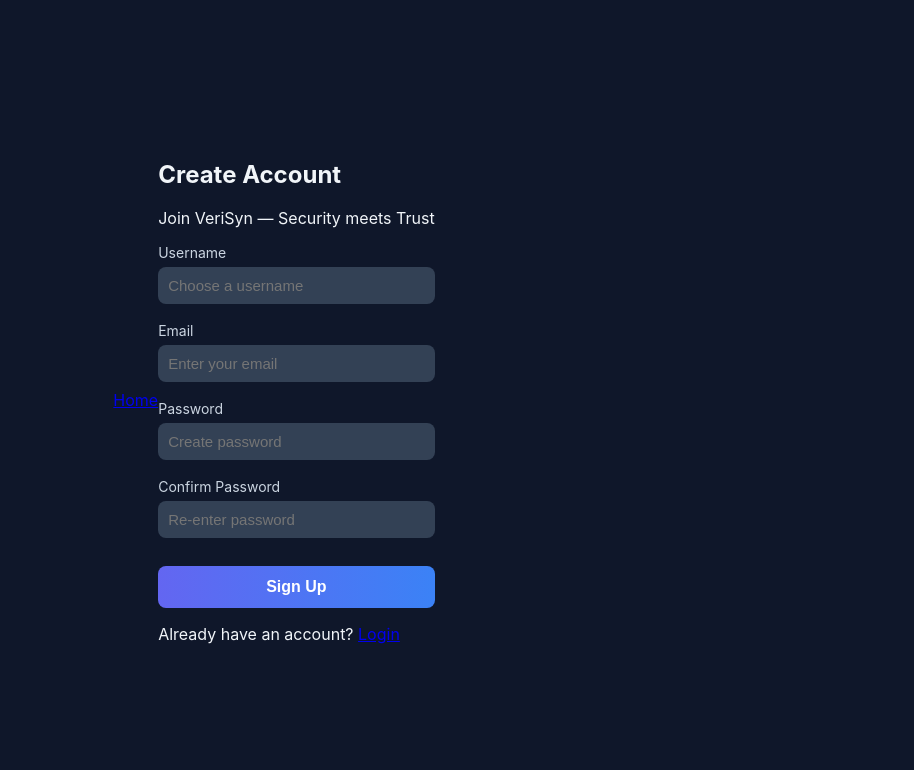
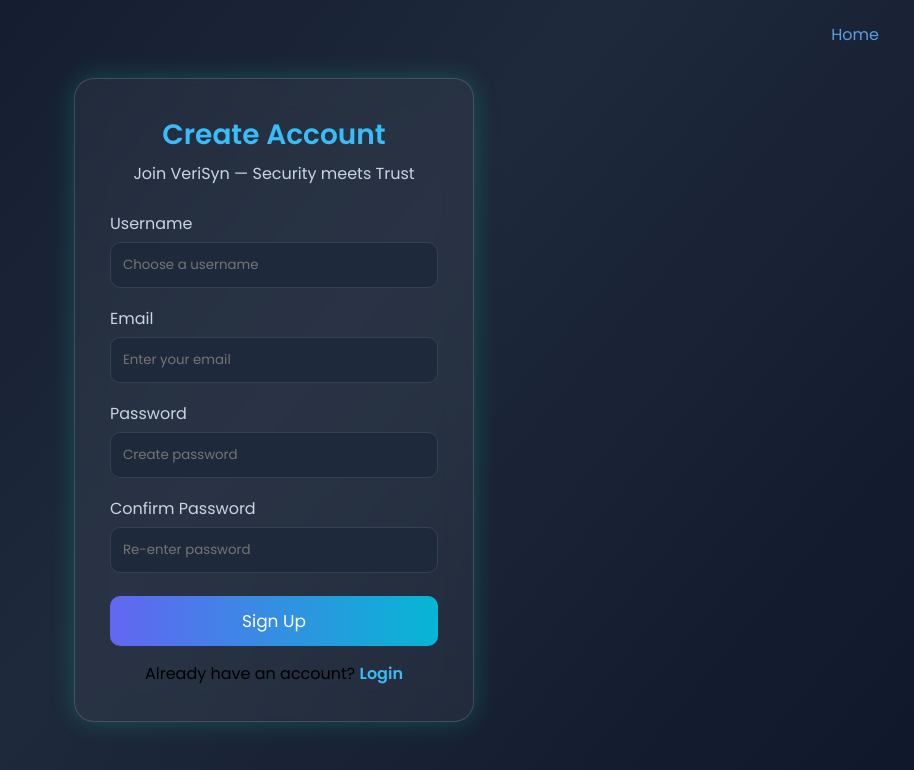
Before and after one commit to deepikaarya218/VeriSyn, a plain HTML site: page signup.html in a window 1280 px wide. Shown: the whole page, without its empty margins (366-1280 px from the left). Drawn offline with Linux system fonts and the light colour scheme.

Commit message:
Update signup page

```diff
--- a/css/signup.css
+++ b/css/signup.css
@@ -1,135 +1,152 @@
-/* ===== Root Theme Variables ===== */
-:root {
-  --bg-color: #0f172a;
-  --card-bg: #1e293b;
-  --input-bg: #334155;
-  --text-color: #f1f5f9;
-  --primary: #38bdf8;
-  --primary-hover: #0ea5e9;
-  --footer-bg: #111827;
-  --font-main: 'Inter', sans-serif;
+/* REUSE SAME DESIGN LANGUAGE (consistency) */
+@import url('https://fonts.googleapis.com/css2?family=Poppins:wght@300;400;600&display=swap');
+
+* {
+  margin: 0;
+  padding: 0;
+  box-sizing: border-box;
+  font-family: "Poppins", sans-serif;
 }
 
-/* ===== Base Styles ===== */
 body {
-  margin: 0;
   height: 100vh;
+  background: linear-gradient(130deg, #0f172a, #1e293b, #0f172a);
   display: flex;
+  justify-content: center;
   align-items: center;
-  justify-content: center;
-  background: var(--bg-color);
-  font-family: var(--font-main);
-  color: var(--text-color);
 }
 
-/* ===== Signup Container ===== */
-.signup-container {
-  background: var(--card-bg);
-  padding: 30px 40px;
-  border-radius: 16px;
-  width: 380px;
-  max-width: 90%;
-  box-shadow: 0 8px 24px rgba(0,0,0,0.6);
+/* NAVBAR */
+/* .navbar {
+    display: flex;
+    justify-content: space-between;
+    padding: 18px 50px;
+    background-color: #0b1220;
+    border-bottom: 1px solid #1b2436;
+    align-items: center;
+} */
+
+/* NAVBAR */
+
+/* ---------- Top Navigation (Home Button) ---------- */
+.top-nav {
+    position: absolute;
+    top: 22px;
+    right: 35px;
 }
 
-.signup-container h1 {
-  text-align: center;
-  margin-bottom: 25px;
-  color: var(--primary);
+.top-nav a {
+    color: #5a9ee2;
+    text-decoration: none;
+    font-size: 16px;
+    font-weight: 500;
+    transition: 0.3s ease;
 }
 
-/* ===== Form Fields ===== */
+.top-nav a:hover {
+    color: #0764a1; /* neon hover */
+}
+
+
+
+.wrapper {
+  width: 100%;
+  padding: 20px;
+  display: flex;
+  justify-content: center;
+}
+
+.glass-card {
+  width: 400px;
+  padding: 35px;
+  border-radius: 20px;
+  background: rgba(255,255,255,0.05);
+  backdrop-filter: blur(15px);
+  border: 1px solid rgba(255,255,255,0.15);
+  box-shadow: 0 0 25px rgba(0,255,200,0.2);
+  animation: fadeIn 0.8s ease;
+}
+
+h2 {
+  text-align: center;
+  color: #38bdf8;
+  font-size: 28px;
+  margin-bottom: 5px;
+}
+
+.subtitle {
+  text-align: center;
+  color: #cbd5e1;
+  margin-bottom: 25px;
+}
+
 .field {
   margin-bottom: 18px;
-  display: flex;
-  flex-direction: column;
 }
 
 label {
-  font-size: 14px;
+  color: #cbd5e1;
   margin-bottom: 6px;
-  color: #cbd5e1;
+  display: block;
 }
 
 input {
-  padding: 10px;
-  border: none;
-  border-radius: 8px;
-  background: var(--input-bg);
-  color: var(--text-color);
-  font-size: 15px;
+  width: 100%;
+  padding: 12px;
+  background: #1e293b;
+  border: 1px solid #334155;
+  color: white;
+  border-radius: 10px;
 }
 
 input:focus {
-  outline: 2px solid var(--primary);
+  border-color: #38bdf8;
+  outline: none;
 }
 
-/* ===== Submit Button ===== */
-button {
+.btn {
   width: 100%;
   padding: 12px;
+  background: linear-gradient(90deg, #6366f1, #06b6d4);
+  color: white;
   border: none;
-  border-radius: 8px;
-  background: linear-gradient(90deg, #6366f1, #3b82f6);
-  color: white;
-  font-size: 16px;
-  font-weight: 600;
+  border-radius: 10px;
+  font-size: 17px;
   cursor: pointer;
-  margin-top: 10px;
-  transition: opacity 0.3s ease;
+  margin-top: 5px;
 }
 
-button:hover {
+.btn:hover {
   opacity: 0.9;
 }
 
-/* ===== Message ===== */
 #message {
-  margin-top: 12px;
-  font-size: 14px;
+  margin-top: 10px;
   text-align: center;
   color: #f87171;
 }
 
-/* ===== Footer Section ===== */
-.footer {
-  margin-top: 50px;
-  padding: 20px;
-  background-color: var(--footer-bg);
+.switch {
+  margin-top: 15px;
   text-align: center;
-  border-top: 1px solid #2e2e38;
 }
 
-.footer-back-button {
-  display: inline-block;
-  padding: 12px 24px;
-  background-color: #6366f1;
-  color: white;
+.switch a {
+  color: #38bdf8;
+  text-decoration: none;
   font-weight: bold;
-  font-size: 16px;
-  border-radius: 8px;
-  text-decoration: none;
-  transition: background 0.3s ease;
 }
 
-.footer-back-button:hover {
-  background-color: #4f46e5;
+/* Animation */
+@keyframes fadeIn {
+  from { opacity: 0; transform: translateY(-20px); }
+  to { opacity: 1; transform: translateY(0); }
 }
 
-/* ===== Responsive Adjustments ===== */
+/* Mobile responsive */
 @media (max-width: 480px) {
-  .signup-container {
-    padding: 25px 20px;
-    width: 90%;
-  }
-
-  button {
-    font-size: 15px;
-    padding: 10px;
-  }
-
-  .footer-back-button {
-    font-size: 14px;
-    padding: 10px 20px;
+  .glass-card {
+    width: 95%;
+    padding: 25px;
   }
 }
```
